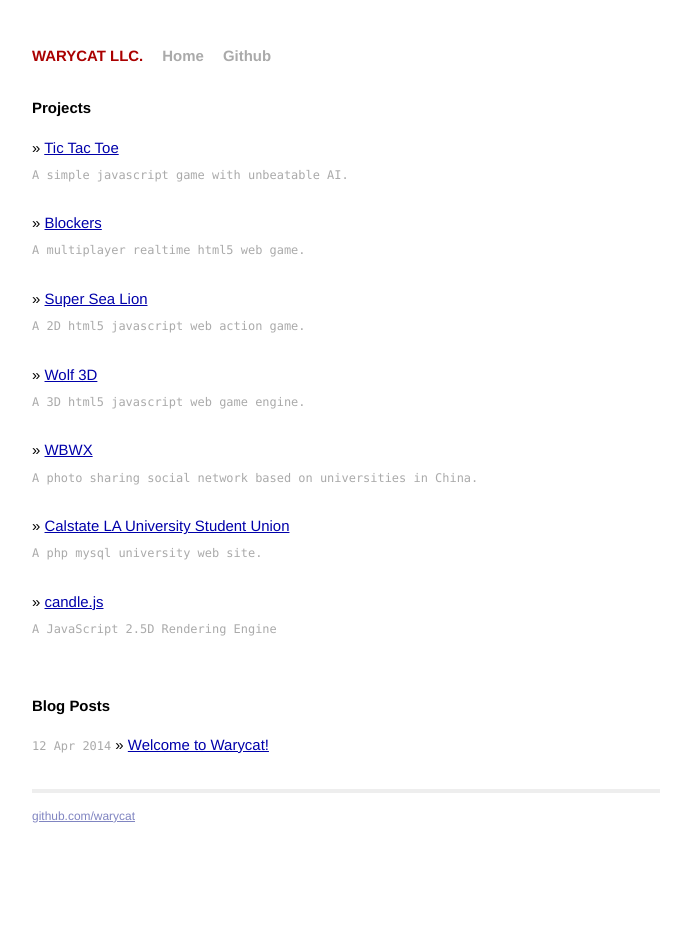
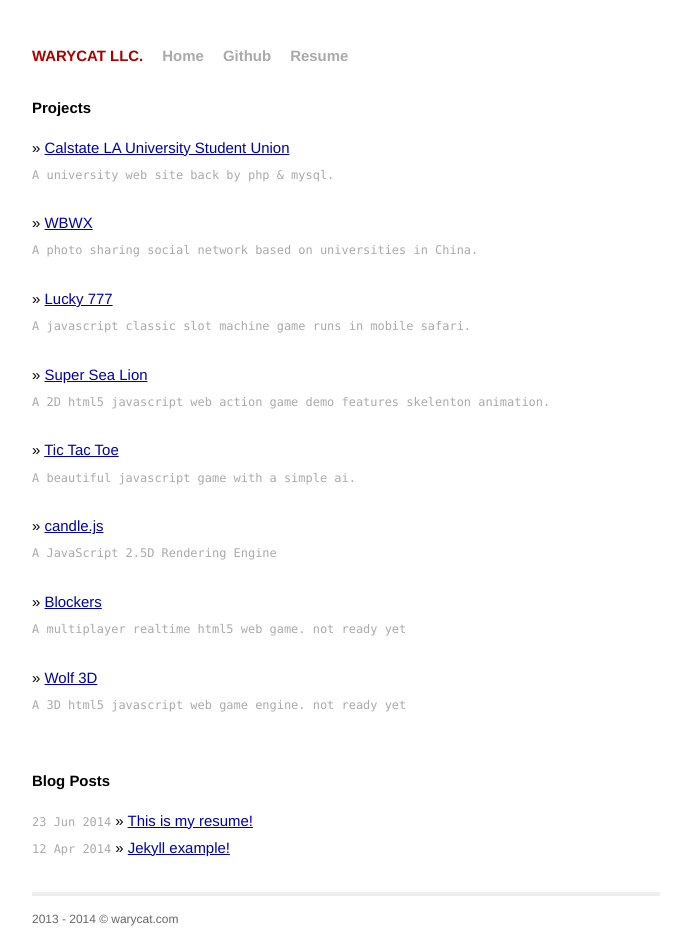
Before and after one commit to rraymondd/warycat.github.io, a Jekyll site: the page built from index.html, in a window 1280 px wide. Shown: the whole page, without its empty margins (294-985 px from the left). Built offline with Jekyll 4.4.1, drawn with Linux system fonts in a browser that asks for light colours; Markdown is read by kramdown in place of the engine named in the settings.

Commit message:
update resume

```diff
--- a/_data/projects.yml
+++ b/_data/projects.yml
@@ -1,27 +1,31 @@
-- name: Tic Tac Toe
-  url: //warycat.com/TicTacToe
-  info: A simple javascript game with unbeatable AI.
-
-- name: Blockers
-  url: //warycat.com/TicTacToe
-  info: A multiplayer realtime html5 web game.
-
-- name: Super Sea Lion
-  url: //warycat.com/SuperSeaLion
-  info: A 2D html5 javascript web action game.
-
-- name: Wolf 3D
-  url: //warycat.com/Wolf3d
-  info: A 3D html5 javascript web game engine.
+- name: Calstate LA University Student Union
+  url: //www.calstatelausu.org
+  info: A university web site back by php & mysql.
 
 - name: WBWX
   url: //warycat.com/wbwx
   info: A photo sharing social network based on universities in China.
 
-- name: Calstate LA University Student Union
-  url: //www.calstatelausu.org
-  info: A php mysql university web site.
+- name: Lucky 777
+  url: //warycat.com/lucky7
+  info: A javascript classic slot machine game runs in mobile safari.
+
+- name: Super Sea Lion
+  url: //warycat.com/SuperSeaLion
+  info: A 2D html5 javascript web action game demo features skelenton animation.
+
+- name: Tic Tac Toe
+  url: //warycat.com/TicTacToe
+  info: A beautiful javascript game with a simple ai.
 
 - name: candle.js
   url: //warycat.com/candle.js
   info: A JavaScript 2.5D Rendering Engine
+
+- name: Blockers
+  url: //warycat.com/Blockers
+  info: A multiplayer realtime html5 web game. not ready yet
+
+- name: Wolf 3D
+  url: //warycat.com/Wolf3d
+  info: A 3D html5 javascript web game engine. not ready yet
--- a/_layouts/default.html
+++ b/_layouts/default.html
@@ -29,6 +29,7 @@
             <h1 class="title"><a href="/">{{ site.name }}</a></h1>
             <a class="extra" href="/">Home</a>
             <a class="extra" href="//github.com/warycat">Github</a>
+            <a class="extra" href="/Resume.pdf">Resume</a>
           </div>
 
           {{ content }}
@@ -36,7 +37,7 @@
           <div class="footer">
             <div class="contact">
               <p>
-                <a href="https://github.com/warycat">github.com/warycat</a><br />
+                2013 - 2014 &copy warycat.com
               </p>
             </div>
           </div>
--- a/_posts/2014-04-12-welcome-to-warycat.markdown
+++ b/_posts/2014-04-12-welcome-to-warycat.markdown
@@ -1,8 +1,8 @@
 ---
 layout: post
-title:  "Welcome to Warycat!"
+title:  "Jekyll example!"
 date:   2014-04-12 21:59:53
-categories: jekyll update
+categories: example
 ---
 
 You'll find this post in your `_posts` directory - edit this post and re-build (or run with the `-w` switch) to see your changes!
```
Also changed, not shown: _posts/2014-06-23-This-is-my-resume.markdown (added, +10 -0 lines), 1 other file.
